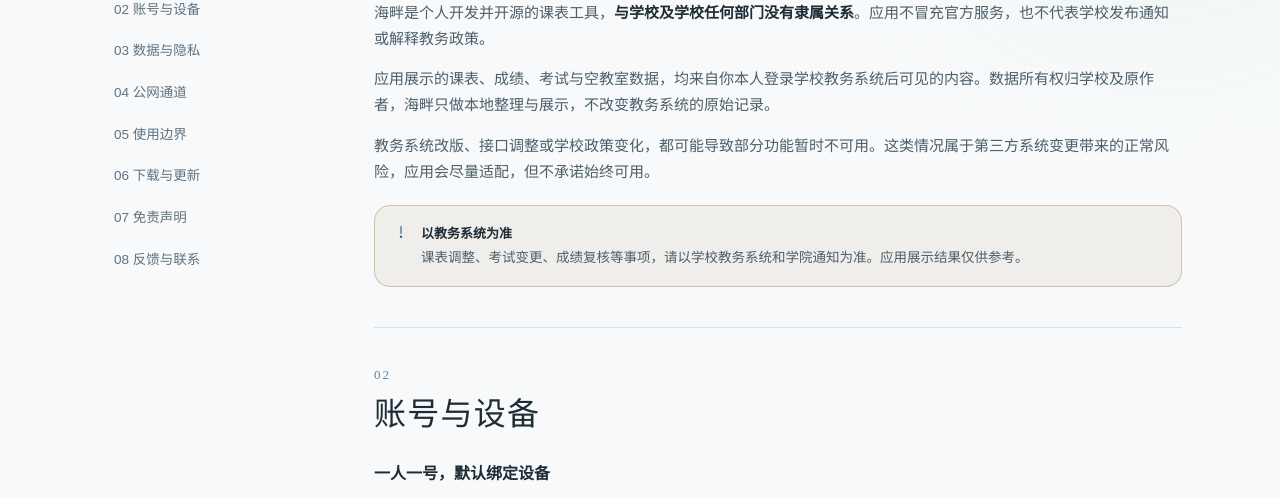
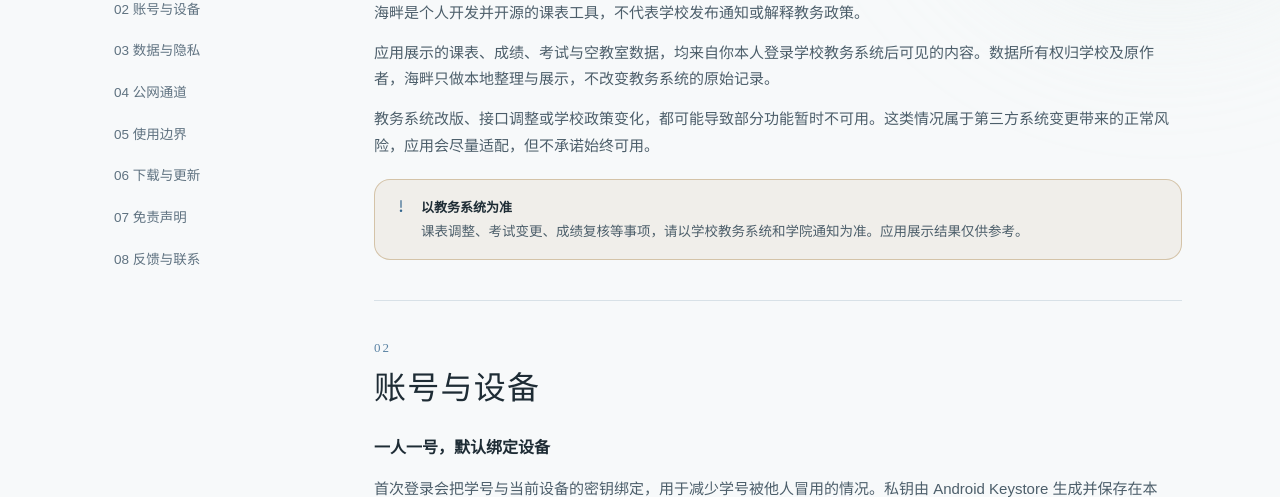
Before and after one commit to QingYu327/haipan-website, a plain HTML site: page notes.html in a window 1280 px wide. Shown: the part 603-1100 px from the top of the page. Drawn offline with Linux system fonts and the light colour scheme.

Commit message:
docs: 删除注意事项中的隶属关系表述

```diff
--- a/notes.html
+++ b/notes.html
@@ -89,7 +89,7 @@
       <section class="doc-section" id="unofficial">
         <div class="sec-k">01</div>
         <h2>非官方声明</h2>
-        <p>海畔是个人开发并开源的课表工具，<b>与学校及学校任何部门没有隶属关系</b>。应用不冒充官方服务，也不代表学校发布通知或解释教务政策。</p>
+        <p>海畔是个人开发并开源的课表工具，不代表学校发布通知或解释教务政策。</p>
         <p>应用展示的课表、成绩、考试与空教室数据，均来自你本人登录学校教务系统后可见的内容。数据所有权归学校及原作者，海畔只做本地整理与展示，不改变教务系统的原始记录。</p>
         <p>教务系统改版、接口调整或学校政策变化，都可能导致部分功能暂时不可用。这类情况属于第三方系统变更带来的正常风险，应用会尽量适配，但不承诺始终可用。</p>
         <div class="callout warn">
```
